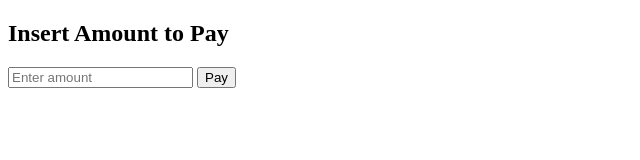
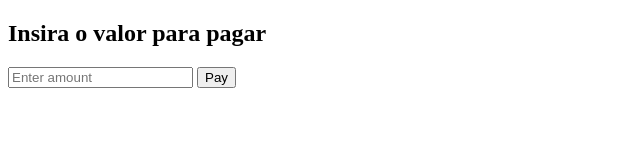
Before and after one commit to tcmatheus/api_MercadoPago, a website: page public/index.html in a window 1280 px wide. Shown: the whole page, without its empty margins (0-640 px from the left). Drawn offline with Linux system fonts and the light colour scheme.

Commit message:
Update index.html

```diff
--- a/public/index.html
+++ b/public/index.html
@@ -1,4 +1,3 @@
-<!-- public/index.html -->
 <!DOCTYPE html>
 <html lang="en">
 <head>
@@ -7,7 +6,7 @@
     <title>Payment Integration</title>
 </head>
 <body>
-    <h2>Insert Amount to Pay</h2>
+    <h2>Insira o valor para pagar</h2>
     <input type="number" id="amount" placeholder="Enter amount">
     <button onclick="createPayment()">Pay</button>
     <h2 id="status"></h2>
```
